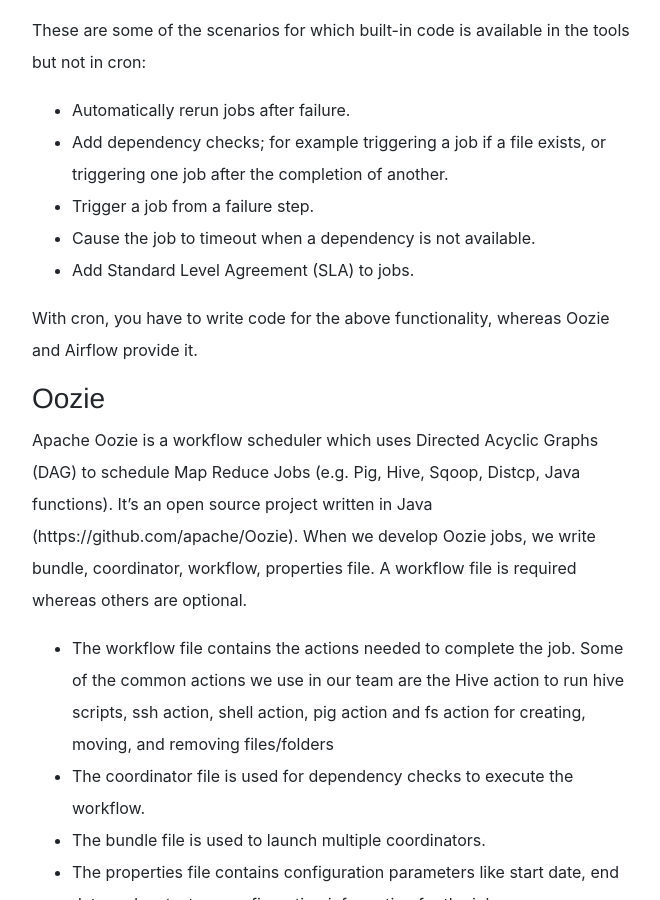
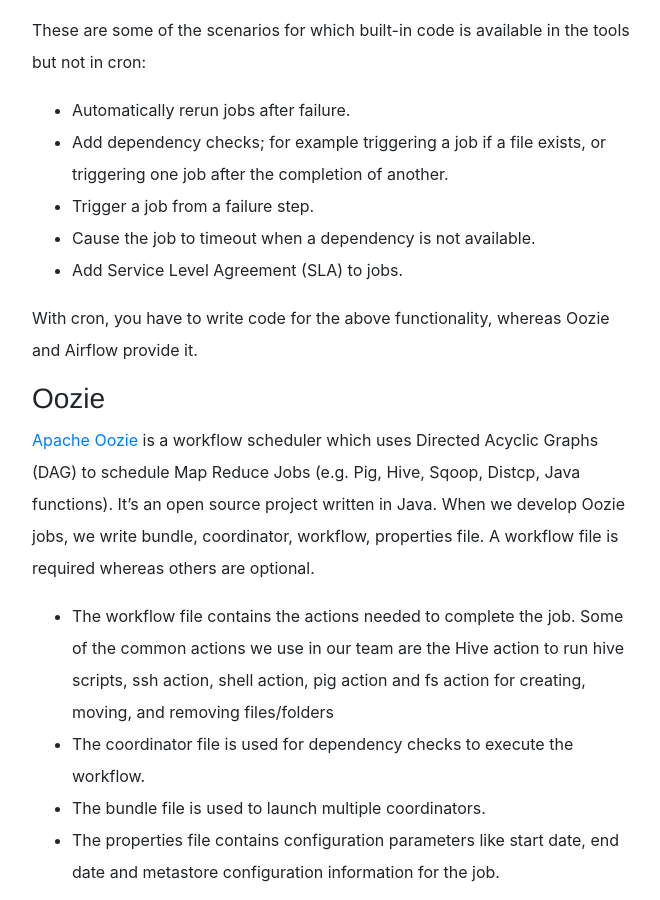
Before and after one commit to godaddy/godaddy.github.io, a Jekyll site: the page built from _posts/2018-11-20-developer-view-oozie-vs-airflow.md, in a window 1280 px wide and 900 px high, scrolled down 654 px. Shown: the whole window, without its empty margins (303-963 px from the left). Built offline with Jekyll 4.4.1, drawn with Linux system fonts in a browser that asks for light colours; nearby versions of some CDN libraries; some web fonts are replaced; some of the changed text lies outside the part shown.

Commit message:
Fix typos and github links (#99)
* blog on oozie vs airflow

* added meta table to article

* added image

* added image

* changed twitter link to Linkedin

* Updated to current date

* Changed SLA full form and corrected hyperlinks to Oozie and Airflow projects

* Changed the hyperlinks position

* grammar correction

* Changed hyperlinks position

```diff
--- a/_posts/2018-11-20-developer-view-oozie-vs-airflow.md
+++ b/_posts/2018-11-20-developer-view-oozie-vs-airflow.md
@@ -25,15 +25,15 @@
 * Add dependency checks; for example triggering a job if a file exists, or triggering one job after the completion of another.
 * Trigger a job from a failure step.
 * Cause the job to timeout when a dependency is not available.
-* Add Standard Level Agreement (SLA) to jobs.
+* Add Service Level Agreement (SLA) to jobs.
 
 With cron, you have to write code for the above functionality, whereas Oozie and Airflow provide it.
 
 
 ### Oozie ###
 
-Apache Oozie is a workflow scheduler which uses Directed Acyclic Graphs (DAG) to schedule Map Reduce Jobs (e.g. Pig, Hive, Sqoop, Distcp, Java functions).
-It’s an open source project written in Java (https://github.com/apache/Oozie).
+[Apache Oozie](https://github.com/apache/Oozie) is a workflow scheduler which uses Directed Acyclic Graphs (DAG) to schedule Map Reduce Jobs (e.g. Pig, Hive, Sqoop, Distcp, Java functions).
+It's an open source project written in Java.
 When we develop Oozie jobs, we write bundle, coordinator, workflow, properties file. A workflow file is required whereas others are optional.
 * The workflow file contains the actions needed to complete the job. Some of the common actions we use in our team are the Hive action to run hive scripts, ssh action, shell action, pig action and fs action for creating, moving, and removing files/folders
 * The coordinator file is used for dependency checks to execute the workflow.
@@ -58,8 +58,8 @@
 
 ### Airflow
 
-Apache Airflow is another workflow scheduler which also uses DAGs.
-It’s an open source project written in python (https://github.com/apache/Oozie).
+[Apache Airflow](https://github.com/apache/incubator-airflow) is another workflow scheduler which also uses DAGs.
+It's an open source project written in python.
 Some of the features in Airflow are:
 * Operators, which are job tasks similar to actions in Oozie.
 * Hooks to connect to various databases.
```
